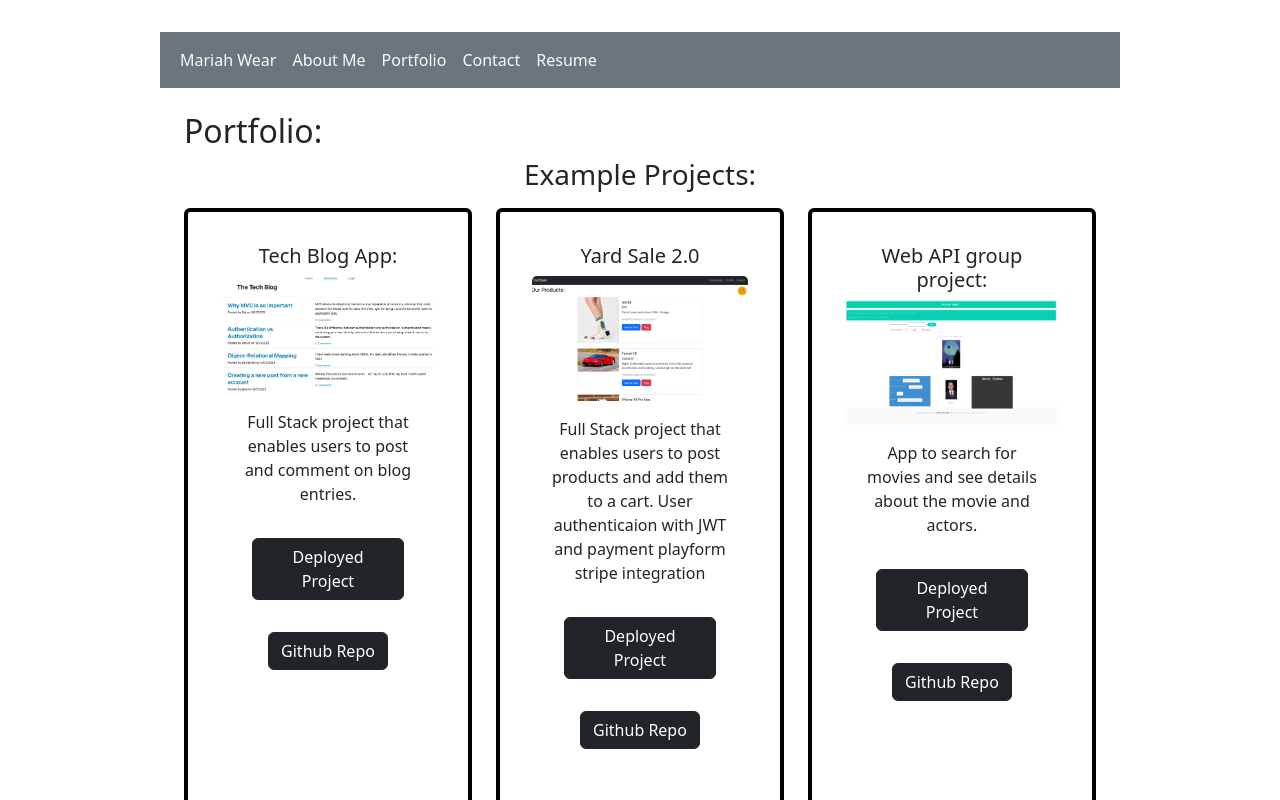
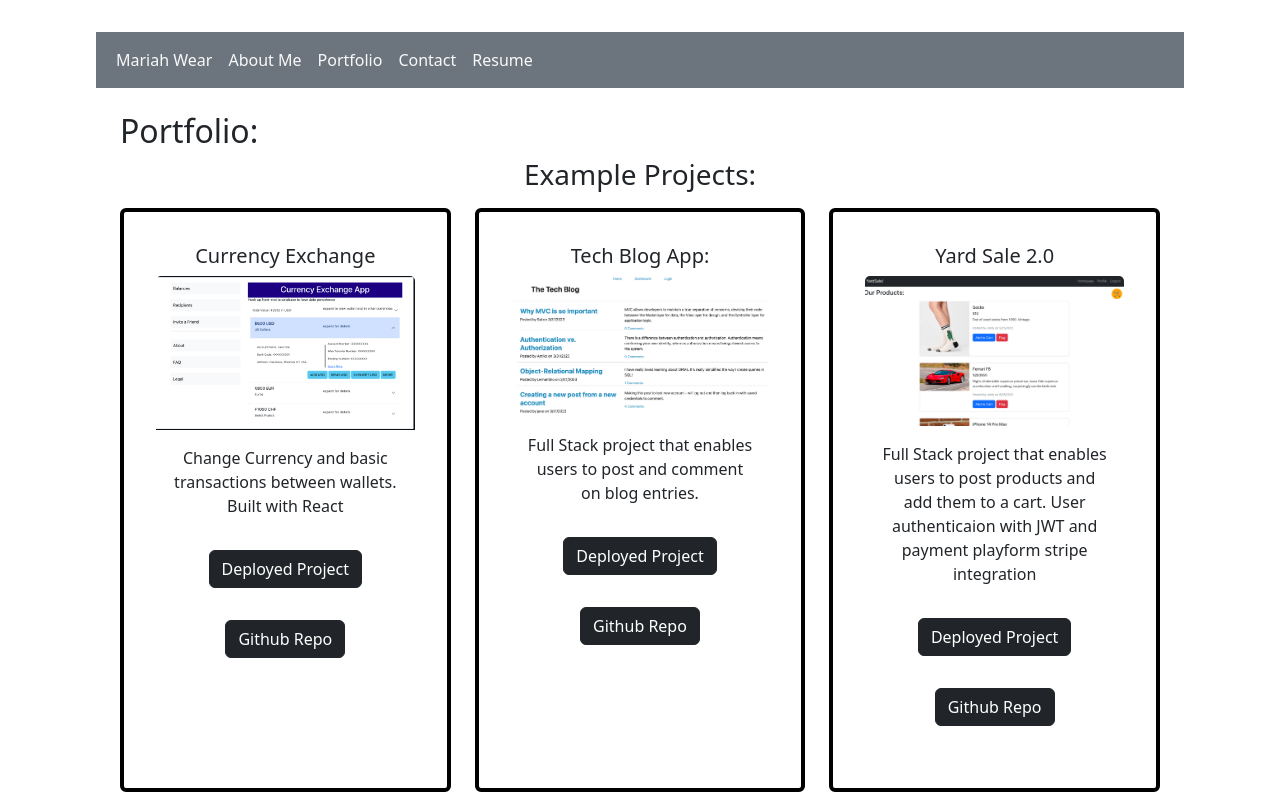
Before and after one commit to mariahw4/personal-portfolio, a React (Vite) app: page /portfolio in a window 1280 px wide. Shown: the top 800 px of the page. Built offline with nearby package versions, Linux system fonts and the light colour scheme.

Commit message:
adding newer project

```diff
--- a/src/App.css
+++ b/src/App.css
@@ -1,6 +1,6 @@
 #root {
   /* max-width: 1280px; */
-  width: 80%;
+  width: 90%;
   margin: 0 auto;
   padding: 2rem;
   text-align: center;
--- a/src/components/about_me.jsx
+++ b/src/components/about_me.jsx
@@ -5,7 +5,6 @@ function About() {
         <div className="container py-4">
             <h2 className="h2" id="About-Me">About Me:</h2>
             <div className="justify-content-center">
-                <img src="/images/headshot.png" className="headshot-img" alt=" headshot "/>
 
             </div>
             <p>I am a novice and aspiring full stack developer and coder.  My career path and journey through life has been non-traditional. By following my passion
--- /dev/null
+++ b/src/components/home.jsx
@@ -0,0 +1,15 @@
+
+
+function Home() {
+    return (
+        <div className="container py-4">
+            <h2 className="h2" id="Home">Hello! I&apos;m Mariah - Nice to meet you!! </h2>
+            <div className="justify-content-center">
+                <img src="/images/headshot.png" className="headshot-img" alt=" headshot "/>
+
+            </div>
+        </div>
+    )
+}
+
+export default Home;
--- a/src/components/projects.jsx
+++ b/src/components/projects.jsx
@@ -1,4 +1,11 @@
 const projects = [
+    {
+        title: 'Currency Exchange',
+        description: 'Change Currency and basic transactions between wallets. Built with React',
+        image:'/images/currency-exchange.png',
+        link: 'https://github.com/mariahw4/currency-exchange',
+        github: 'https://mariahw4.github.io/currency-exchange/',
+    },
     {
         title: 'Tech Blog App:',
         description: 'Full Stack project that enables users to post and comment on blog entries.',
@@ -41,13 +48,7 @@ const projects = [
         link: 'https://mariahw4.github.io/03-javascript-password-generator/',
         github: 'https://github.com/mariahw4/03-javascript-password-generator',
     },
-    // {
-    //     title: 'Basic Portfolio:',
-    //     description: 'This is my first generation portfolio with links to more projects I have completed.',
-    //     image:'/images/early-portfolio.png',
-    //     link: 'https://mariahw4.github.io/02-professional-portfolio/',
-    //     github: 'https://github.com/mariahw4/02-professional-portfolio',
-    // }
+
 ]
 
     export default projects;
--- a/src/main.jsx
+++ b/src/main.jsx
@@ -13,6 +13,7 @@ import Contact from './components/contact';
 import { ErrorPage } from './components/error_page';
 import Resume from './components/resume';
 import ThankYou from './components/thankyou';
+import Home from './components/home';
 
 const router = createBrowserRouter([
   {
@@ -22,7 +23,7 @@ const router = createBrowserRouter([
     children: [
       {
         index: true,
-        element: <About />,
+        element: <Home />,
       },
       {
         path: 'about',
```
Also changed, not shown: public/images/currency-exchange.png (added).
